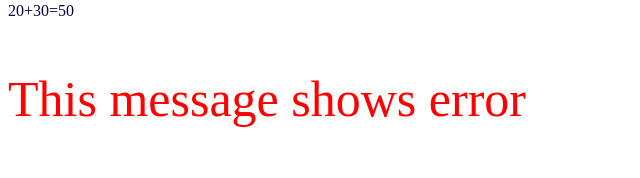
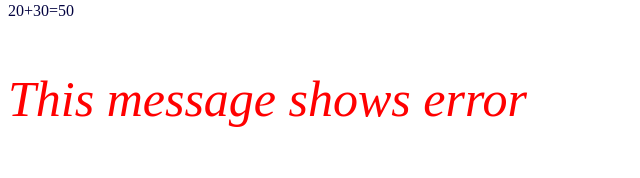
Before and after one commit to Gayathiri-Jeyananthan/React-App, a React (Create React App) app: page / in a window 1280 px wide. Shown: the part 146-324 px from the top of the page, without its empty margins (0-640 px from the left). Built offline with nearby package versions, Linux system fonts and the light colour scheme.

Commit message:
Just small style added  on June 2nd

```diff
--- a/src/components/Header.js
+++ b/src/components/Header.js
@@ -13,7 +13,7 @@ export const Header = () => {
 
         {/* {JavaScript expression} */}
         <p className={customCSS}>20+30={20+30}</p>
-        <p className={customCSS2} style={{fontSize:'50px'}}>This message shows error</p>
+        <p className={customCSS2} style={{fontSize:'50px', fontStyle:'italic'}}>This message shows error</p>
 
         {/* {Conditional Rendering} */}
         {greeting}
```
